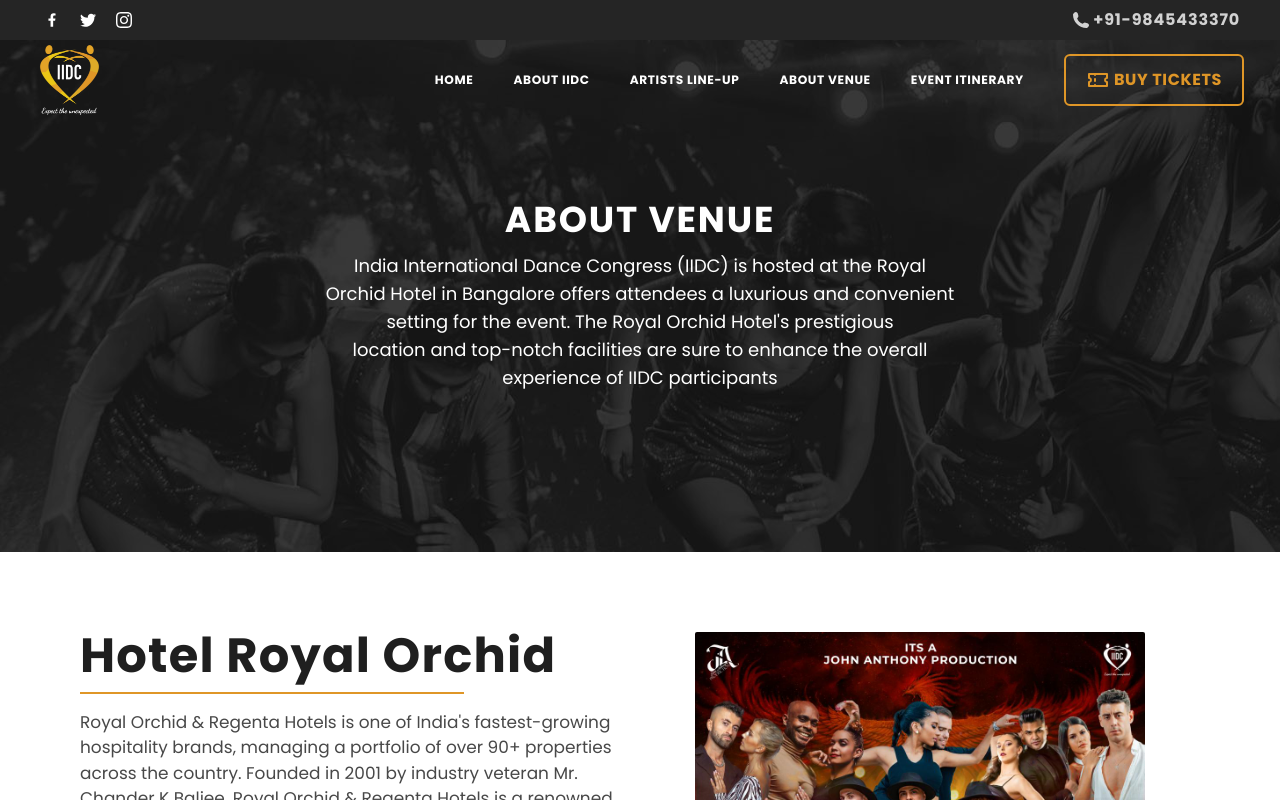
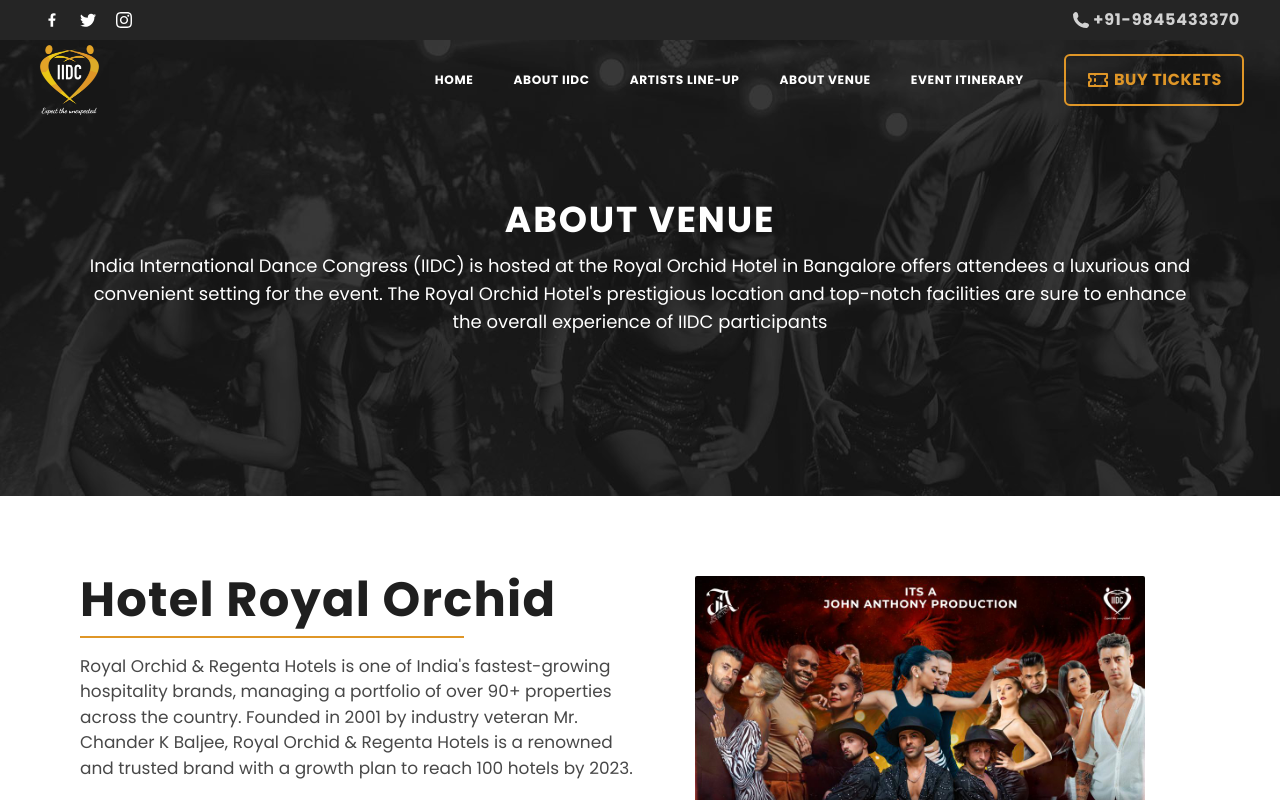
Before and after one commit to Milan-98/iidc2, a Next.js app: page /about-venue in a window 1280 px wide. Shown: the top 800 px of the page. Built offline with nearby package versions, Linux system fonts and the light colour scheme.

Commit message:
updating for mac

```diff
--- a/app/disclaimer-iidc/page.tsx
+++ b/app/disclaimer-iidc/page.tsx
@@ -28,7 +28,7 @@
       />
 
       {/* Priavcy Policy Head content------------------------------------------ */}
-      <section className="px-6 pt-10 md:px-10 md:pt-14 lg:px-20 lg:pt-20">
+      <section className="px-6 pt-10 md:px-10 md:pt-14 lg:px-0 lg:pt-20 lg:w-[70rem] lg:mx-auto ">
         <h1 className="text-2xl font-semibold -tracking-tighter  text-[#1f1f1f] md:text-3xl lg:pr-40 lg:text-5xl">
           Disclaimer for India International Dance Congress
         </h1>
@@ -36,7 +36,7 @@
         <h5 className="text-sm text-[#484848] ">Effective Date: 19-09-2023</h5>
       </section>
       {/* privacy policy ul' li's content------------------------------ */}
-      <section className="px-6  pb-10 pt-7 md:px-10 md:pb-14 lg:grid lg:gap-10  lg:pb-20   lg:pl-20 lg:pr-52 lg:pt-10 ">
+      <section className="px-6  pb-10 pt-7 md:px-10 md:pb-14 lg:grid lg:gap-10  lg:pb-24   lg:pl-0 lg:w-[70rem] lg:mx-auto lg:pr-0 lg:pt-12 ">
         {/* 1 */}
         <section>
           <h3 className="mb-1 text-lg font-semibold -tracking-tight text-[#777777]">
--- a/app/privacy-policy-iidc/page.tsx
+++ b/app/privacy-policy-iidc/page.tsx
@@ -28,7 +28,7 @@
           described in this Privacy Policy."
       />
       {/* Priavcy Policy Head content------------------------------------------ */}
-      <section className="px-6 pt-10 md:px-10 md:pt-14 lg:px-20 lg:pt-20">
+      <section className="px-6 pt-10 md:px-10 md:pt-14  lg:mx-auto lg:w-[70rem] lg:px-0 lg:pt-20 ">
         <h1 className="text-2xl font-semibold -tracking-tighter  text-[#1f1f1f] md:text-3xl lg:pr-40 lg:text-5xl">
           Privacy Policy for India International Dance Congress
         </h1>
@@ -36,7 +36,7 @@
         <h5 className="text-sm text-[#484848] ">Effective Date: 19-09-2023</h5>
       </section>
       {/* privacy policy ul' li's content------------------------------ */}
-      <section className="px-6  pb-10 pt-7 md:px-10 md:pb-14 lg:grid lg:gap-5 lg:pb-20 lg:pl-20 lg:pr-52  lg:pt-10 ">
+      <section className="px-6  pb-10 pt-7 md:px-10 md:pb-14  lg:mx-auto lg:grid lg:w-[70rem] lg:gap-5 lg:pb-24 lg:pl-0 lg:pr-0  lg:pt-12 ">
         {/* 1 */}
         <section>
           <h3 className="mb-1 text-lg font-semibold -tracking-tight text-[#777777]">
--- a/app/terms-of-use-iidc/page.tsx
+++ b/app/terms-of-use-iidc/page.tsx
@@ -27,7 +27,7 @@
           do not agree to these terms, please refrain from using our website."
       />
       {/* terms & use Main content------------------------------------------ */}
-      <section className="px-6 pt-10 md:px-10 md:pt-14 lg:px-20 lg:pt-20">
+      <section className="px-6 pt-10 md:px-10 md:pt-14 lg:mx-auto lg:w-[70rem] lg:px-0 lg:pt-20 ">
         <h1 className="text-2xl font-semibold -tracking-tighter  text-[#1f1f1f] md:text-3xl lg:pr-40 lg:text-5xl">
           Terms of Use for India International Dance Congress
         </h1>
@@ -35,7 +35,7 @@
         <h5 className="text-sm text-[#484848] ">Effective Date: 19-09-2023</h5>
       </section>
       {/* Terms and condition condition li and uls section --------------------------- */}
-      <section className="px-6 pb-10 pt-7 md:px-10 md:pb-14 lg:grid lg:gap-10 lg:pb-20 lg:pl-20 lg:pr-52  lg:pt-10 ">
+      <section className="px-6 pb-10 pt-7 md:px-10 md:pb-14 lg:mx-auto lg:grid lg:w-[70rem] lg:gap-10 lg:pb-24  lg:pl-0 lg:pr-0 lg:pt-12">
         {/* 1 */}
         <section>
           <h3 className="mb-1 text-lg font-semibold -tracking-tight text-[#777777]">
--- a/components/HeroOfAllPages.tsx
+++ b/components/HeroOfAllPages.tsx
@@ -16,15 +16,7 @@
         >
           {heading}
         </h3>
-        <p className="mt-2 text-center md:mt-3 lg:text-lg  ">
-          {content.split("\n").map((line, index) => (
-            <span key={index}>
-              {line.trim()}{" "}
-              {/* Add .trim() to remove leading/trailing spaces */}
-              {index < content.split("\n").length - 1 && <br />}
-            </span>
-          ))}
-        </p>
+        <p className="mt-2 text-center md:mt-3 lg:text-lg">{content}</p>
       </section>
     </section>
   );
```
